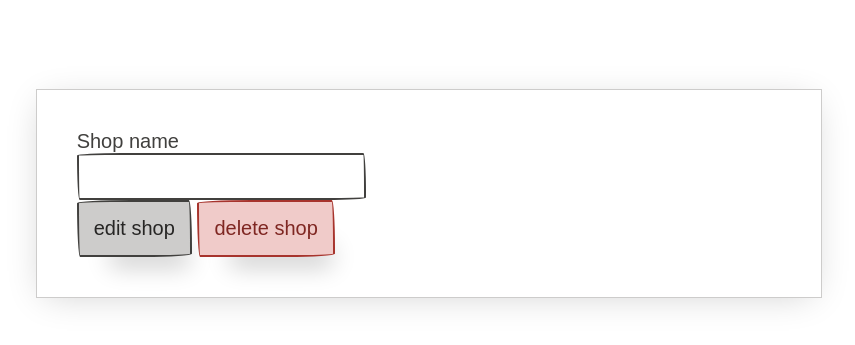
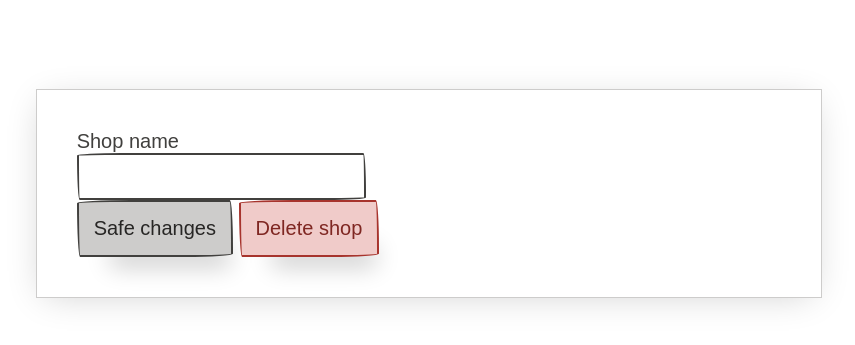
Before and after one commit to TLFTobiNary/rechenknecht, a Python web app: template rechenknecht/templates/rechenknecht/shop.html in a window 1280 px wide. Shown: the part 190-535 px from the top of the page, without its empty margins (211-1066 px from the left). Run offline with Jinja, Linux system fonts and the light colour scheme; the template is opened without the code that fills it, so the values that code supplies are empty; some web fonts are replaced.

Commit message:
fixed a button go brrr

```diff
--- a/rechenknecht/templates/rechenknecht/item.html
+++ b/rechenknecht/templates/rechenknecht/item.html
@@ -28,7 +28,7 @@
 		<button name="create" value="create" class="btn-secondary">create item</button>
 		{%else%}
 
-		<button name="edit" value="edit" class="btn-primary">edit item</button>
+		<button name="edit" value="edit" class="btn-primary">safe changes</button>
 		<button name="delete" value="delete" class="btn-danger">delete item</button>
 		{%endif%}
 	</form>
--- a/rechenknecht/templates/rechenknecht/pool.html
+++ b/rechenknecht/templates/rechenknecht/pool.html
@@ -21,7 +21,7 @@
 		</div>
 	</fieldset>
 	{%if not pool['new']%}
-	<button class="btn-primary">edit pool</button>
+	<button class="btn-primary">Safe changes</button>
 	{%else%}
 	<button class="btn-success">Add pool</button>
 	{%endif%}
--- a/rechenknecht/templates/rechenknecht/run.html
+++ b/rechenknecht/templates/rechenknecht/run.html
@@ -45,8 +45,8 @@
 	</div>
 		<button class="paper-btn btn-primary">add purchase</button>
 		<button class="btn-secondary" name="modify" value="modify item">modify item</button>
+	</form>
 		<a href="{{url_for("rechenknecht.editItem")}}"><button class="btn-success">add new item</button></a>
-	</form>
 
 <div>
 	<table>
--- a/rechenknecht/templates/rechenknecht/shop.html
+++ b/rechenknecht/templates/rechenknecht/shop.html
@@ -13,10 +13,10 @@
 	<input id="name" name="name" type="text" value="{{shop['name']}}">
 
 	{%if not shop['new']%}
-	<button class="btn-primary">edit shop</button>
-	<button name="delete" value="delete" class="btn-danger">delete shop</button>
+	<button class="btn-primary">Safe changes</button>
+	<button name="delete" value="delete" class="btn-danger">Delete shop</button>
 	{%else%}
-	<button class="btn-success">Add add</button>
+	<button class="btn-success">Add shop</button>
 	{%endif%}
 
 	</form>
--- a/rechenknecht/templates/rechenknecht/user.html
+++ b/rechenknecht/templates/rechenknecht/user.html
@@ -27,7 +27,7 @@
 
 
 	{%if not user['new']%}
-	<button class="btn-danger">Edit user</button>
+	<button class="btn-danger">Safe changes</button>
 	{%else%}
 	<button class="btn-success">Add user</button>
 	{%endif%}
```
